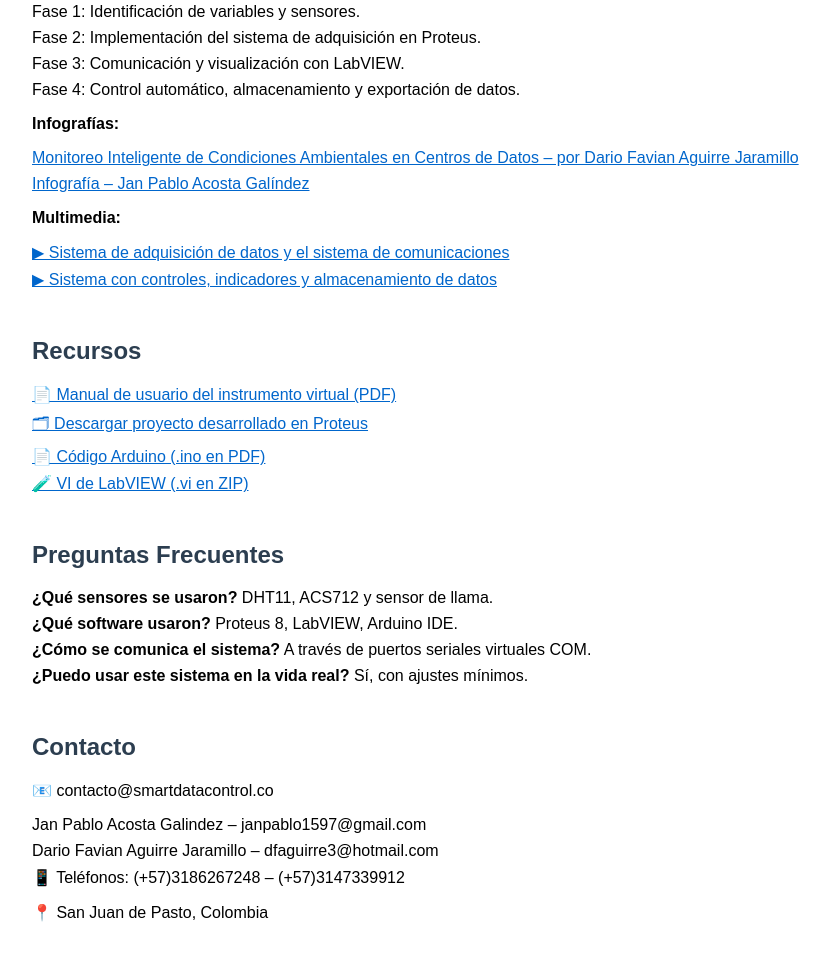
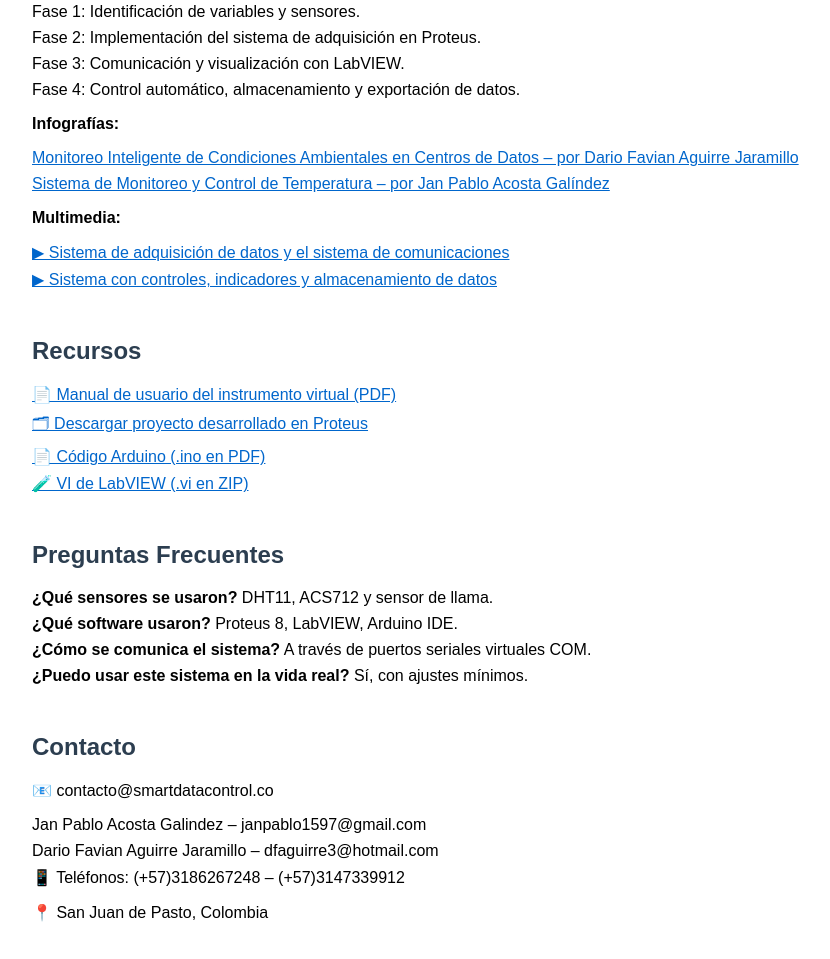
Before and after one commit to SmartDataControl/SmartControl, a plain HTML site: page index.html in a window 1280 px wide. Shown: the part 1022-1981 px from the top of the page, without its empty margins (108-938 px from the left). Drawn offline with Linux system fonts and the light colour scheme.

Commit message:
Update index.html

```diff
--- a/index.html
+++ b/index.html
@@ -126,7 +126,7 @@
         </li>
         <li>
           <a href="https://www.canva.com/design/DAGY8X0BgGM/24ilo5pin09Yzoisdwybdg/edit?utm_content=DAGY8X0BgGM&utm_campaign=designshare&utm_medium=link2&utm_source=sharebutton" target="_blank">
-            Infografía – Jan Pablo Acosta Galíndez
+            Sistema de Monitoreo y Control de Temperatura – por Jan Pablo Acosta Galíndez
           </a>
         </li>
       </ul>
```
